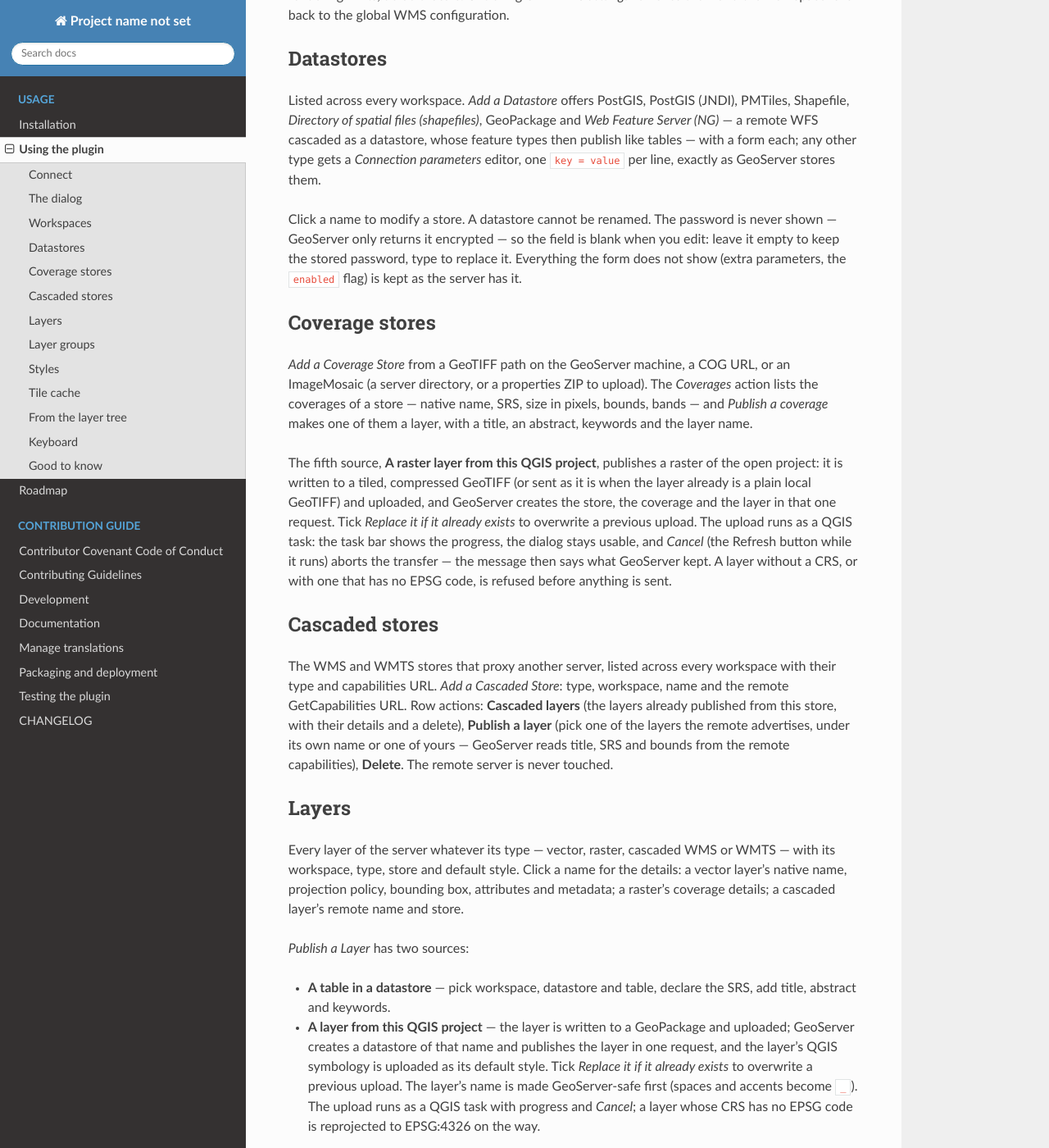
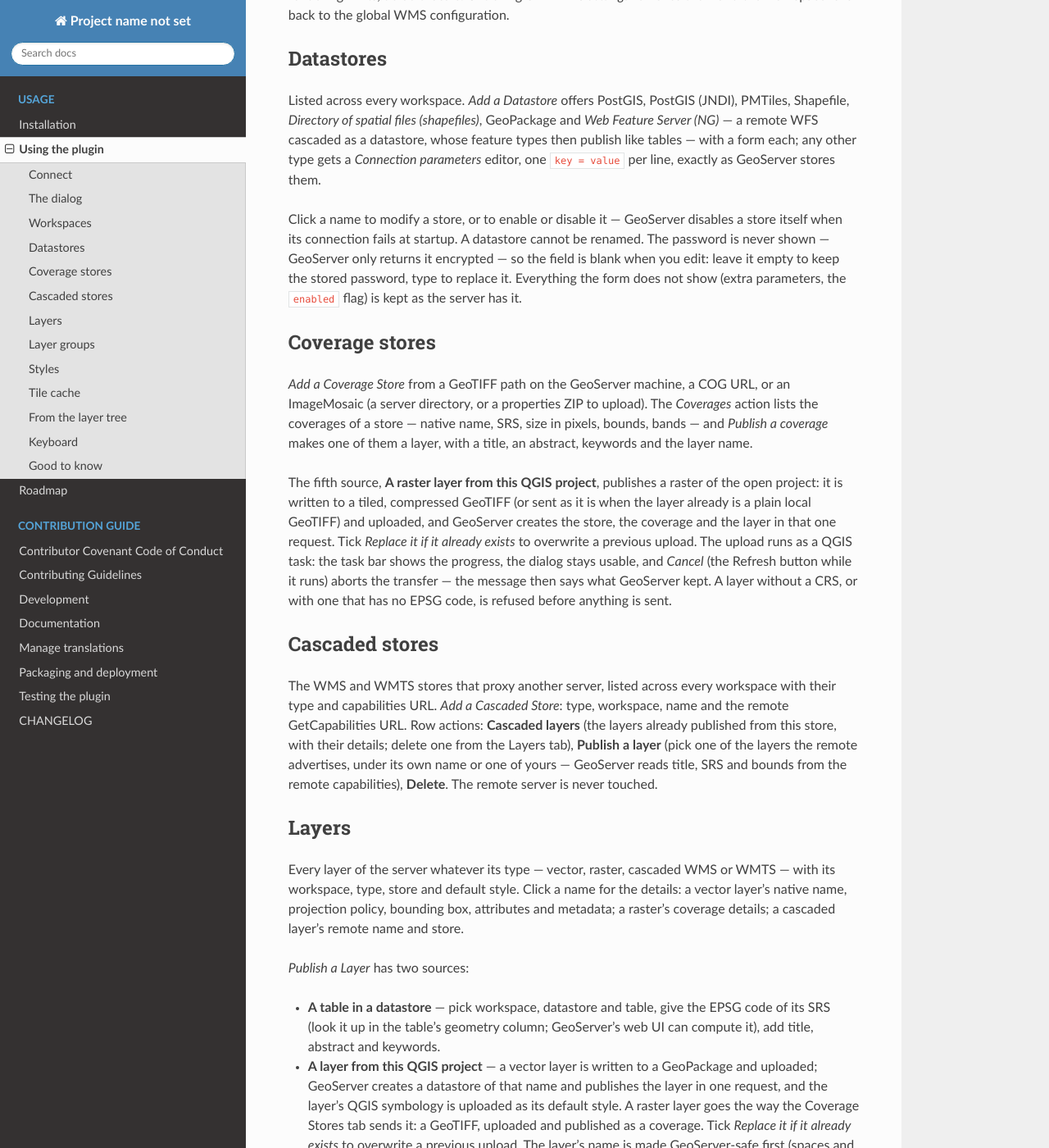
Before and after one commit to ronitjadhav/geoserver_manager, a Sphinx documentation site: the page built from docs/usage/guide.md, in a window 1280 px wide and 1400 px high, scrolled down 1561 px. Shown: the whole window at 82% size. Built offline with Sphinx 7.4.7 and the Read the Docs theme 3.1.0, drawn with Linux system fonts in a browser that asks for light colours; the version number could not be read and is left out; some of the changed text lies outside the part shown.

Commit message:
docs: the guide follows the wording pass — Push style, Save to disk, rasters from Publish a Layer
Co-Authored-By: Claude Fable 5.1 <noreply@anthropic.com>

```diff
--- a/docs/usage/guide.md
+++ b/docs/usage/guide.md
@@ -66,7 +66,9 @@ GeoPackage and *Web Feature Server (NG)* — a remote WFS cascaded as a
 datastore, whose feature types then publish like tables — with a form each; any other type gets a *Connection parameters*
 editor, one `key = value` per line, exactly as GeoServer stores them.
 
-Click a name to modify a store. A datastore cannot be renamed. The password is
+Click a name to modify a store, or to enable or disable it — GeoServer
+disables a store itself when its connection fails at startup. A datastore
+cannot be renamed. The password is
 never shown — GeoServer only returns it encrypted — so the field is blank when
 you edit: leave it empty to keep the stored password, type to replace it. Everything the
 form does not show (extra parameters, the `enabled` flag) is kept as the
@@ -95,8 +97,8 @@ that has no EPSG code, is refused before anything is sent.
 The WMS and WMTS stores that proxy another server, listed across every
 workspace with their type and capabilities URL. *Add a Cascaded Store*: type,
 workspace, name and the remote GetCapabilities URL. Row actions: **Cascaded
-layers** (the layers already published from this store, with their details
-and a delete), **Publish a layer** (pick one of the layers the remote
+layers** (the layers already published from this store, with their details;
+delete one from the Layers tab), **Publish a layer** (pick one of the layers the remote
 advertises, under its own name or one of yours — GeoServer reads title, SRS
 and bounds from the remote capabilities), **Delete**. The remote server is
 never touched.
@@ -111,12 +113,14 @@ name and store.
 
 *Publish a Layer* has two sources:
 
-- **A table in a datastore** — pick workspace, datastore and table, declare
-  the SRS, add title, abstract and keywords.
-- **A layer from this QGIS project** — the layer is written to a GeoPackage and
-  uploaded; GeoServer creates a datastore of that name and publishes the layer
-  in one request, and the layer's QGIS symbology is uploaded as its default
-  style. Tick *Replace it if it already exists* to overwrite a previous upload.
+- **A table in a datastore** — pick workspace, datastore and table, give the
+  EPSG code of its SRS (look it up in the table's geometry column; GeoServer's
+  web UI can compute it), add title, abstract and keywords.
+- **A layer from this QGIS project** — a vector layer is written to a GeoPackage
+  and uploaded; GeoServer creates a datastore of that name and publishes the
+  layer in one request, and the layer's QGIS symbology is uploaded as its
+  default style. A raster layer goes the way the Coverage Stores tab sends it:
+  a GeoTIFF, uploaded and published as a coverage. Tick *Replace it if it already exists* to overwrite a previous upload.
   The layer's name is made GeoServer-safe first (spaces and accents become
   `_`). The upload runs as a QGIS task with progress and *Cancel*; a layer
   whose CRS has no EPSG code is reprojected to EPSG:4326 on the way.
@@ -124,8 +128,9 @@ name and store.
 Row actions: **Add to QGIS** (*Load as* WMS, WMTS or, for a vector layer, WFS — the credentials
 travel as a QGIS authentication configuration, so a saved project never
 contains a password), **Set style** (pick the default style among the server's
-styles), **Style from QGIS** (upload the matching project layer's symbology
-and make it the default), **Preview** (the layer on a map of its own inside QGIS — drag to pan,
+styles), **Push style from QGIS** (upload the matching project layer's
+symbology and make it the default — it asks before replacing a style that
+exists, since every layer using it would change), **Preview** (the layer on a map of its own inside QGIS — drag to pan,
 wheel to zoom, click for the feature info GeoServer returns there; nothing
 reaches the project), **Preview in a browser** (GeoServer's own OpenLayers
 page, framed on the layer's extent — the browser's session is not the
@@ -153,7 +158,8 @@ GeoServer renders for the style — fetched while the dialog is open, with a
 problem explained in its place rather than a broken image.
 
 Row actions: **Apply to a QGIS layer** (pick a project layer and get the
-server's style on it), **Save as SLD** (to disk), **Delete** — GeoServer refuses
+server's style on it), **Save to disk** (the definition, whatever its format),
+**Delete** — GeoServer refuses
 to delete a style that a layer still uses.
 
 ## Tile cache
```
Also changed, not shown: README.md (+1 -1 lines).
